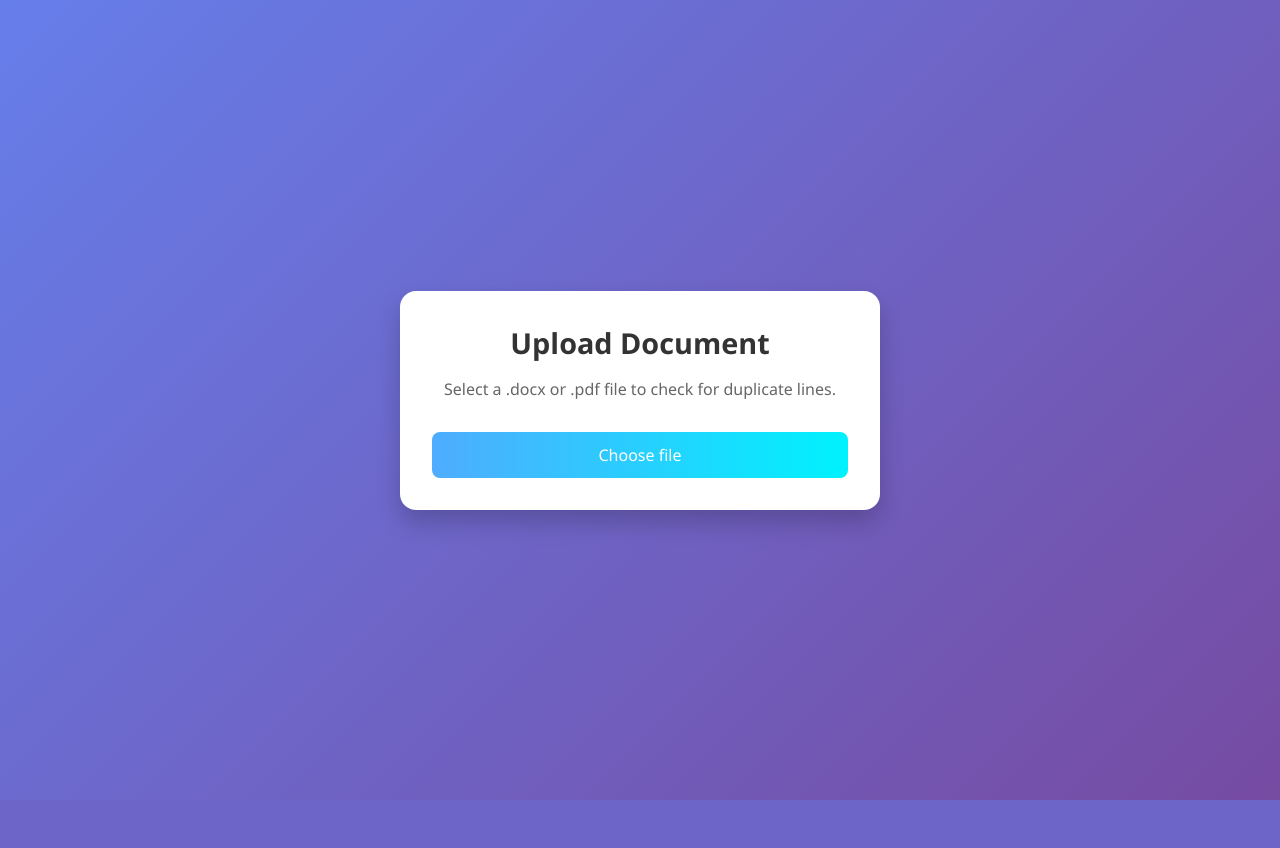
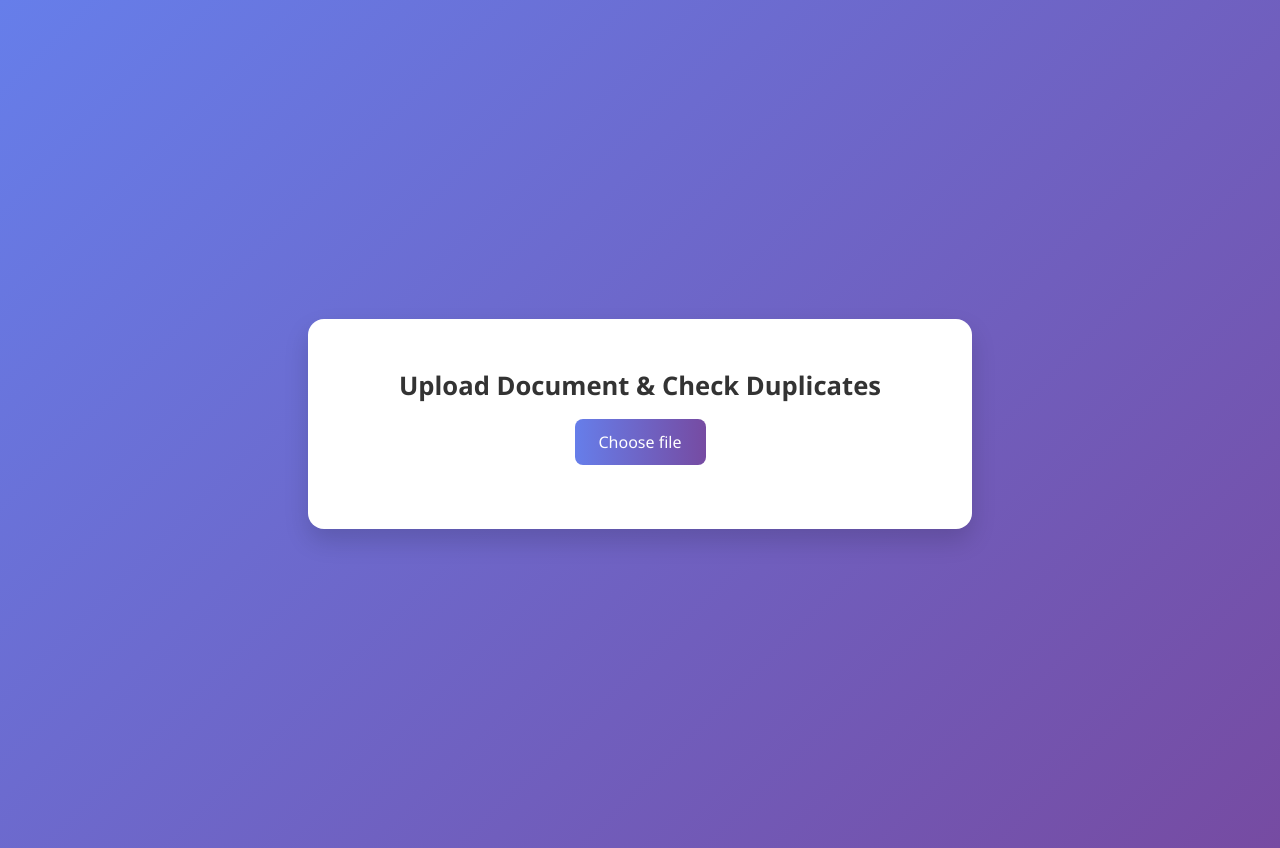
Before and after one commit to piyushpathar/ai-dublicate-checker, a Flask app: page / in a window 1280 px wide. Before the commit the page ends 800 px from the top, so only its background shows below. Run offline with Flask 3, Linux system fonts and the light colour scheme; parts of the project's set-up code (start-up, migrations or seed data) failed here and were passed over.

Commit message:
Enhance file processing and UI: add progress tracking, improve layout, and streamline document upload functionality

```diff
--- a/app.py
+++ b/app.py
@@ -1,17 +1,18 @@
-from flask import Flask, render_template, request, abort
+from flask import Flask, render_template, request, Response, stream_with_context
 from werkzeug.utils import secure_filename
 from docx import Document
 import fitz
 import re
 from sentence_transformers import SentenceTransformer
 from sklearn.metrics.pairwise import cosine_similarity
+import json
+import time
 
 app = Flask(__name__)
 model = SentenceTransformer('sentence-transformers/paraphrase-multilingual-MiniLM-L12-v2')
 
 def clean_gujarati_text(text):
-    text = re.sub(r"[\"',।!?\\\-]", "", text)
-    return text.strip()
+    return re.sub(r"[\"',।!?\\\-]", "", text).strip()
 
 def is_valid_line(line):
     if not line.strip():
@@ -24,8 +25,7 @@ def is_valid_line(line):
 
 def split_gujarati_questions(text):
     split_lines = re.split(r"(પ્રશ્ન\s*\d+[\.\:\)]|Que\.\s*\d+[\.\:\)]?)", text)
-    cleaned = []
-    buffer = ""
+    cleaned, buffer = [], ""
     for part in split_lines:
         if re.match(r"(પ્રશ્ન\s*\d+[\.\:\)]|Que\.\s*\d+[\.\:\)]?)", part):
             if buffer.strip():
@@ -37,74 +37,71 @@ def split_gujarati_questions(text):
         cleaned.append(clean_gujarati_text(buffer))
     return [line for line in cleaned if len(line.split()) >= 3 and is_valid_line(line)]
 
-def extract_sentences(file, filename):
+@app.route('/')
+def index():
+    return render_template('index.html')
+
+@app.route('/process', methods=['POST'])
+def process_file():
+    file = request.files.get('file')
+    if not file or file.filename == '':
+        return "No file selected", 400
+    filename = secure_filename(file.filename)
     ext = filename.rsplit('.', 1)[-1].lower()
-    extracted = []
 
-    try:
+    def generate():
+        extracted = []
         if ext == 'docx':
             doc = Document(file)
-            for p in doc.paragraphs:
+            total = len(doc.paragraphs)
+            for idx, p in enumerate(doc.paragraphs):
                 line = p.text.strip()
                 if line and is_valid_line(line):
                     for question in split_gujarati_questions(line):
                         extracted.append((question, "Page ~"))
+                yield f"data: {json.dumps({'progress': f'Reading paragraph {idx+1}/{total}'})}\n\n"
+                time.sleep(0.01)
         elif ext == 'pdf':
-            doc = fitz.open(stream=file.read(), filetype="pdf")
-            for i, page in enumerate(doc, start=1):
+            doc_pdf = fitz.open(stream=file.read(), filetype="pdf")
+            total = doc_pdf.page_count
+            for i, page in enumerate(doc_pdf, start=1):
                 text = page.get_text()
                 for line in text.split('\n'):
                     line = line.strip()
                     if line and is_valid_line(line):
                         for question in split_gujarati_questions(line):
                             extracted.append((question, f"Page {i}"))
+                yield f"data: {json.dumps({'progress': f'Reading page {i}/{total}'})}\n\n"
+                time.sleep(0.01)
         else:
-            return None
-    except Exception:
-        return None
+            yield f"data: {json.dumps({'error': 'Unsupported file type'})}\n\n"
+            return
 
-    return extracted if extracted else None
+        # Now embedding + similarity
+        sentences, pages = zip(*extracted) if extracted else ([], [])
+        if len(sentences) > 0:
+            yield f"data: {json.dumps({'progress': f'Encoding {len(sentences)} sentences'})}\n\n"
+            embeddings = model.encode(list(sentences), batch_size=64)
+            sim_matrix = cosine_similarity(embeddings)
+            duplicates, seen = [], set()
+            for i in range(len(sentences)):
+                if i in seen:
+                    continue
+                for j in range(i + 1, len(sentences)):
+                    if j in seen:
+                        continue
+                    if sim_matrix[i][j] >= 0.88:
+                        duplicates.append((
+                            sentences[i], pages[i],
+                            sentences[j], pages[j],
+                            round(sim_matrix[i][j], 4)
+                        ))
+                        seen.add(j)
+            yield f"data: {json.dumps({'done': True, 'duplicates': duplicates})}\n\n"
+        else:
+            yield f"data: {json.dumps({'done': True, 'duplicates': []})}\n\n"
 
-def detect_semantic_duplicates(file, filename):
-    data = extract_sentences(file, filename)
-    if not data:
-        return None
-
-    sentences, pages = zip(*data)
-    embeddings = model.encode(sentences)
-    duplicates = []
-    seen = set()
-
-    for i in range(len(sentences)):
-        if i in seen:
-            continue
-        for j in range(i + 1, len(sentences)):
-            if j in seen:
-                continue
-            score = cosine_similarity([embeddings[i]], [embeddings[j]])[0][0]
-            if score >= 0.88:
-                duplicates.append((sentences[i], pages[i], sentences[j], pages[j], round(score, 4)))
-                seen.add(j)
-
-    return duplicates
-
-@app.route('/')
-def index():
-    return render_template('index.html')
-
-@app.route('/upload', methods=['POST'])
-def upload():
-    if 'file' not in request.files:
-        abort(400, 'કોઈ ફાઇલ અપલોડ થઈ નથી')
-    file = request.files['file']
-    if file.filename == '':
-        abort(400, 'ફાઇલ પસંદ કરો')
-    filename = secure_filename(file.filename)
-    file.seek(0)
-    duplicates = detect_semantic_duplicates(file, filename)
-    if duplicates is None:
-        abort(400, 'ફાઇલ વાંચી શકાય તેવી .docx અથવા .pdf હોવી જોઈએ')
-    return render_template('result.html', duplicates=duplicates)
+    return Response(stream_with_context(generate()), mimetype='text/event-stream')
 
 if __name__ == '__main__':
-    app.run(host='0.0.0.0', port=3000)
+    app.run(host='0.0.0.0', port=3000, threaded=True)
--- a/templates/index.html
+++ b/templates/index.html
@@ -4,160 +4,191 @@
 <head>
     <meta charset="UTF-8" />
     <meta name="viewport" content="width=device-width, initial-scale=1.0" />
-    <title>Upload Document</title>
+    <title>Upload Document & Check Duplicates</title>
     <style>
-        * {
-            box-sizing: border-box;
-            padding: 0;
-            margin: 0;
+        :root {
+            --primary: #667eea;
+            --secondary: #764ba2;
         }
 
         body {
             font-family: 'Segoe UI', Tahoma, Geneva, Verdana, sans-serif;
+            background: linear-gradient(135deg, var(--primary), var(--secondary));
             min-height: 100vh;
             display: flex;
+            align-items: center;
             justify-content: center;
-            align-items: center;
-            background: linear-gradient(135deg, #667eea, #764ba2);
-            animation: fadeIn 1s ease-in-out;
+            color: #333;
+            padding: 1rem;
         }
 
-        .container {
+        .card {
             background: white;
             border-radius: 16px;
             padding: 2rem;
-            width: 90%;
-            max-width: 480px;
-            box-shadow: 0 12px 24px rgba(0, 0, 0, 0.2);
-            text-align: center;
-            animation: slideUp 0.7s ease-out;
-            position: relative;
-            z-index: 1;
+            max-width: 600px;
+            width: 100%;
+            box-shadow: 0 12px 24px rgba(0, 0, 0, 0.15);
+            animation: fadeIn 0.6s ease;
         }
 
         h1 {
-            font-size: 1.8rem;
-            color: #333;
+            font-size: 1.6rem;
             margin-bottom: 1rem;
-        }
-
-        p {
-            font-size: 1rem;
-            color: #666;
-            margin-bottom: 2rem;
+            text-align: center;
         }
 
         form {
             display: flex;
             flex-direction: column;
-            gap: 1.2rem;
+            align-items: center;
+            gap: 1rem;
         }
 
         input[type="file"] {
             display: none;
         }
 
-        label {
-            display: inline-block;
-            background: linear-gradient(to right, #4facfe, #00f2fe);
+        label.upload-btn {
+            background: linear-gradient(to right, var(--primary), var(--secondary));
             color: white;
-            padding: 12px 20px;
-            font-size: 1rem;
+            padding: 12px 24px;
             border-radius: 8px;
             cursor: pointer;
-            transition: background 0.3s ease;
+            transition: background 0.3s;
         }
 
-        label:hover {
-            background: linear-gradient(to right, #00f2fe, #4facfe);
+        label.upload-btn:hover {
+            background: linear-gradient(to right, var(--secondary), var(--primary));
         }
 
-        .loading-overlay {
-            position: fixed;
-            inset: 0;
-            background-color: rgba(255, 255, 255, 0.8);
-            display: flex;
-            align-items: center;
-            justify-content: center;
-            z-index: 999;
-            display: none;
+        .progress-container {
+            margin-top: 1.5rem;
+            width: 100%;
+            background: #eee;
+            border-radius: 8px;
+            overflow: hidden;
+            height: 20px;
         }
 
-        .spinner {
-            width: 60px;
-            height: 60px;
-            border: 6px solid #ccc;
-            border-top-color: #764ba2;
-            border-radius: 50%;
-            animation: spin 1s linear infinite;
+        .progress-bar {
+            width: 0;
+            height: 100%;
+            background: linear-gradient(to right, var(--primary), var(--secondary));
+            transition: width 0.3s ease;
+        }
+
+        ul {
+            margin-top: 2rem;
+            list-style: none;
+            padding: 0;
+        }
+
+        ul li {
+            background: #f9f9f9;
+            margin-bottom: 0.5rem;
+            padding: 0.75rem 1rem;
+            border-radius: 8px;
+            box-shadow: 0 2px 6px rgba(0, 0, 0, 0.08);
         }
 
         @keyframes fadeIn {
             from {
                 opacity: 0;
-                transform: scale(0.95);
+                transform: translateY(20px);
             }
 
             to {
                 opacity: 1;
-                transform: scale(1);
-            }
-        }
-
-        @keyframes slideUp {
-            from {
-                transform: translateY(30px);
-                opacity: 0;
-            }
-
-            to {
                 transform: translateY(0);
-                opacity: 1;
-            }
-        }
-
-        @keyframes spin {
-            to {
-                transform: rotate(360deg);
-            }
-        }
-
-        @media (max-width: 480px) {
-            h1 {
-                font-size: 1.5rem;
-            }
-
-            label {
-                font-size: 0.95rem;
-                padding: 10px 16px;
             }
         }
     </style>
 </head>
 
 <body>
-    <div class="loading-overlay" id="loader">
-        <div class="spinner"></div>
-    </div>
+    <div class="card">
+        <h1>Upload Document & Check Duplicates</h1>
+        <form id="uploadForm">
+            <input type="file" id="fileInput" accept=".docx,.pdf" required />
+            <label for="fileInput" class="upload-btn" id="fileLabel">Choose file</label>
+        </form>
 
-    <div class="container">
-        <h1>Upload Document</h1>
-        <p>Select a .docx or .pdf file to check for duplicate lines.</p>
-        <form id="uploadForm" action="/upload" method="post" enctype="multipart/form-data">
-            <input type="file" name="file" id="fileInput" accept=".docx,.pdf" onchange="handleUpload(this)">
-            <label for="fileInput" id="fileLabel">Choose file</label>
-        </form>
+        <div class="progress-container" style="display:none;">
+            <div class="progress-bar" id="progressBar"></div>
+        </div>
+
+        <ul id="result"></ul>
     </div>
 
     <script>
-        function handleUpload(input) {
-            const fileName = input.files[0]?.name || "Choose file";
-            document.getElementById("fileLabel").innerText = fileName;
-            if (input.files.length > 0) {
-                document.getElementById("loader").style.display = "flex";
-                document.getElementById("uploadForm").submit();
-            }
-        }
+        const uploadForm = document.getElementById("uploadForm");
+        const fileInput = document.getElementById("fileInput");
+        const fileLabel = document.getElementById("fileLabel");
+        const progressContainer = document.querySelector(".progress-container");
+        const progressBar = document.getElementById("progressBar");
+        const resultUl = document.getElementById("result");
+
+        fileInput.addEventListener("change", () => {
+            fileLabel.innerText = fileInput.files[0]?.name || "Choose file";
+        });
+
+        uploadForm.addEventListener("submit", function (e) {
+            e.preventDefault();
+        });
+
+        fileInput.addEventListener("change", () => {
+            if (!fileInput.files.length) return;
+            progressContainer.style.display = "block";
+            progressBar.style.width = "0%";
+            resultUl.innerHTML = "";
+
+            const formData = new FormData();
+            formData.append("file", fileInput.files[0]);
+
+            fetch("/process", { method: "POST", body: formData })
+                .then(response => {
+                    const reader = response.body.getReader();
+                    const decoder = new TextDecoder();
+                    let accumulated = "";
+
+                    function read() {
+                        return reader.read().then(({ done, value }) => {
+                            if (done) return;
+                            accumulated += decoder.decode(value, { stream: true });
+                            let lines = accumulated.split("\n\n");
+                            accumulated = lines.pop(); // keep incomplete
+
+                            for (const line of lines) {
+                                if (line.startsWith("data: ")) {
+                                    const data = JSON.parse(line.replace("data: ", ""));
+                                    if (data.progress) {
+                                        progressBar.style.width = (parseFloat(progressBar.style.width) + 10) + "%";
+                                        progressBar.style.width = Math.min(100, progressBar.offsetWidth) + "%";
+                                        progressBar.style.width = (data.progress.includes("page") || data.progress.includes("paragraph")) ?
+                                            Math.min(100, parseInt(progressBar.style.width) + 5) + "%" : progressBar.style.width;
+                                    }
+                                    if (data.done) {
+                                        progressBar.style.width = "100%";
+                                        if (data.duplicates && data.duplicates.length) {
+                                            resultUl.innerHTML = data.duplicates.map(d =>
+                                                `<li>${d[0]} (${d[1]}) ↔ ${d[2]} (${d[3]}) [${d[4]}]</li>`
+                                            ).join('');
+                                        } else {
+                                            resultUl.innerHTML = "<li>No duplicates found</li>";
+                                        }
+                                    }
+                                }
+                            }
+                            return read();
+                        });
+                    }
+                    return read();
+                })
+                .catch(err => {
+                    resultUl.innerHTML = `<li style="color:red;">Error: ${err.message}</li>`;
+                });
+        });
     </script>
 </body>
 
```
